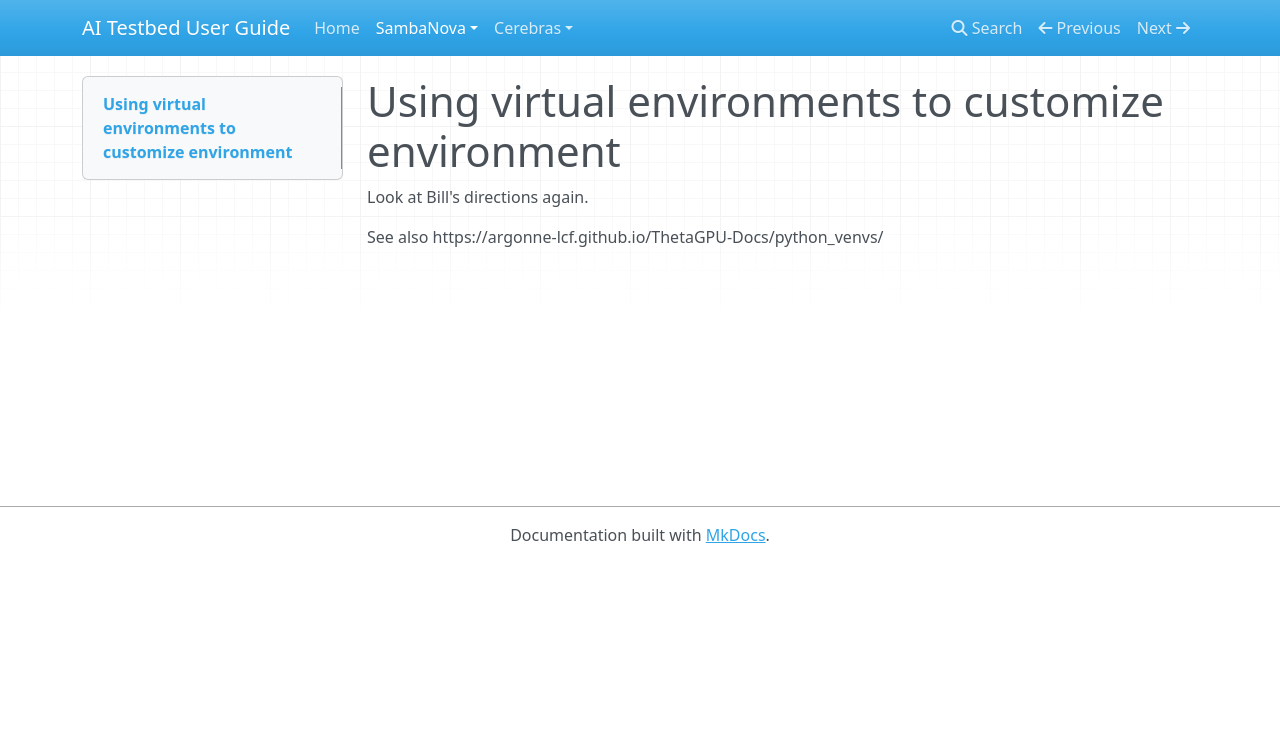
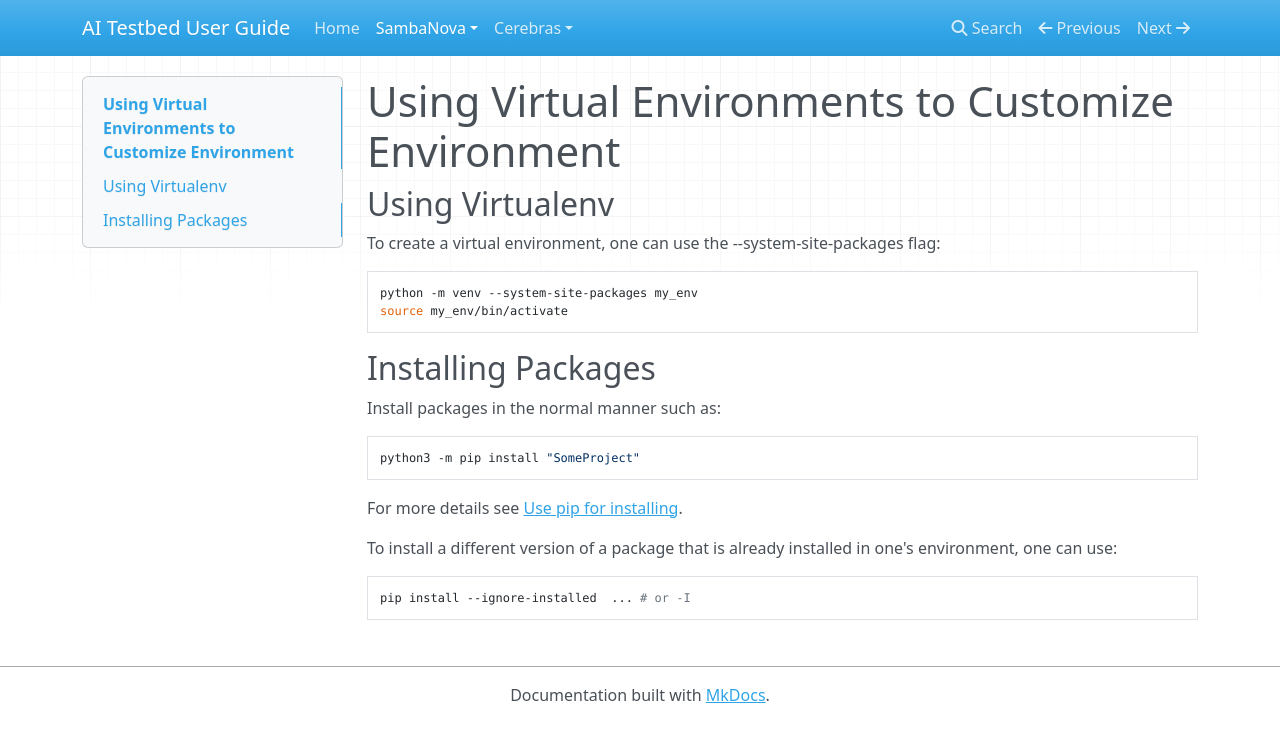
Before and after one commit to argonne-lcf/ai-testbed-userdocs, an MkDocs documentation site: the page built from docs/sambanova/Using-virtual-environments-to-customize-environment.md, in a window 1280 px wide. Shown: the top 742 px of the page. Built offline with MkDocs 1.6.1, drawn with Linux system fonts in a browser that asks for light colours; nearby versions of some CDN libraries.

Commit message:
Finished SN Using. Virtual Environments to Customize Environment

````diff
--- a/docs/sambanova/Using-virtual-environments-to-customize-environment.md
+++ b/docs/sambanova/Using-virtual-environments-to-customize-environment.md
@@ -1,6 +1,26 @@
-# Using virtual environments to customize environment
+# Using Virtual Environments to Customize Environment
 
+## Using Virtualenv
 
-Look at Bill's directions again.
+To create a virtual environment, one can use the --system-site-packages flag:
 
-See also https://argonne-lcf.github.io/ThetaGPU-Docs/python_venvs/
+```bash
+python -m venv --system-site-packages my_env
+source my_env/bin/activate
+```
+
+## Installing Packages
+
+Install packages in the normal manner such as:
+
+```bash
+python3 -m pip install "SomeProject"
+```
+
+For more details see [Use pip for installing](https://packaging.python.org/en/latest/tutorials/installing-packages/#use-pip-for-installing).
+
+To install a different version of a package that is already installed in one's environment, one can use:
+
+```bash
+pip install --ignore-installed  ... # or -I
+```
````
